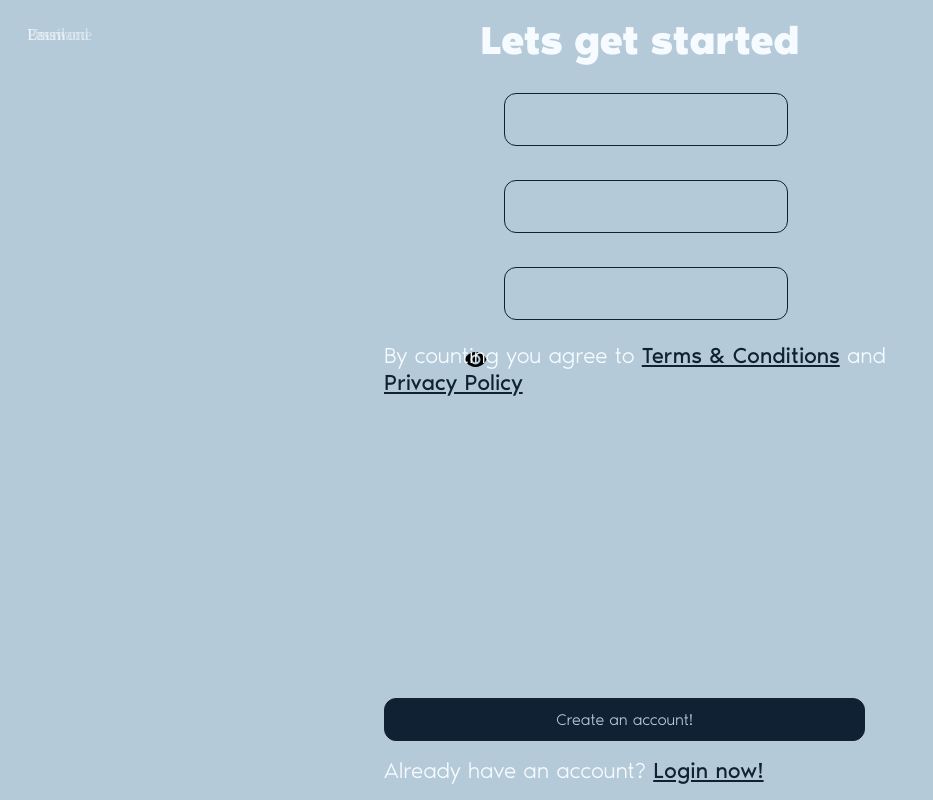
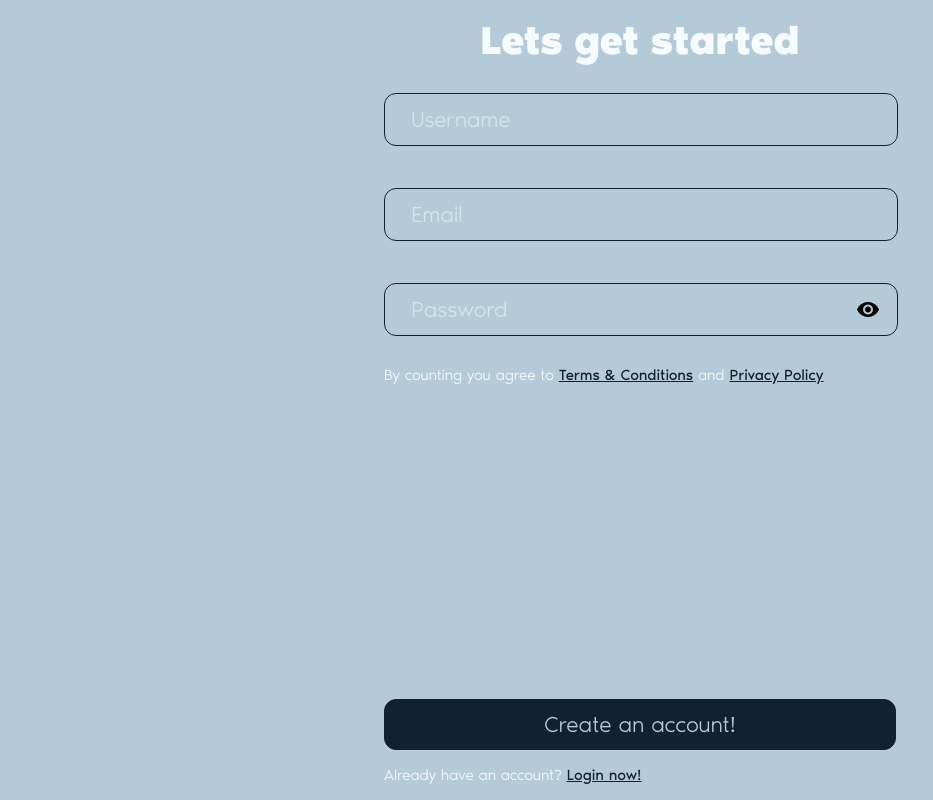
Before and after one commit to PillowPowa/jwt-authorization, a React (Create React App) app in the folder client/: page /registration in a window 1280 px wide. Shown: the whole page, without its empty margins (0-933 px from the left). Built offline with nearby package versions, Linux system fonts and the light colour scheme.

Commit message:
styles microfix & code readable

```diff
--- a/client/src/components/Popup/Layout/styles.module.css
+++ b/client/src/components/Popup/Layout/styles.module.css
@@ -18,17 +18,17 @@
   border-radius: 1.5vh;
   background-color: var(--white);
   min-height: 10vh;
-  width: 20vw;
+  min-width: 20vw;
 }
 
 @media (max-width: 1200px) {
   .content {
-    width: 40vw;
+    min-width: 40vw;
   }
 }
 
 @media (max-width: 600px) {
   .content {
-    width: 60vw;
+    min-width: 60vw;
   }
 }
--- a/client/src/components/ui/Button/FormButton.tsx
+++ b/client/src/components/ui/Button/FormButton.tsx
@@ -3,14 +3,14 @@ import styles from "./styles.module.css";
 type ButtonComponentProps = {
 	children: string;
 	filled?: boolean;
-	className: string;
+	className?: string;
 	isLoading?: boolean;
 } & React.ButtonHTMLAttributes<HTMLButtonElement>
 
 export const FormButton = ({
 	children,
 	filled,
-	className,
+	className = "form-component",
 	isLoading,
 	...props
 }: ButtonComponentProps) => {
--- a/client/src/components/ui/Button/styles.module.css
+++ b/client/src/components/ui/Button/styles.module.css
@@ -1,7 +1,7 @@
 .button {
-  width: 94%;
+  width: inherit;
 
-  margin: 1rem 0 0 0;
+  margin: 0;
   border: 1.5px var(--primary) solid;
   border-radius: 1.5vh;
 
--- a/client/src/components/ui/Input/FormInput.tsx
+++ b/client/src/components/ui/Input/FormInput.tsx
@@ -3,13 +3,13 @@ import styles from "./styles.module.css";
 
 type InputComponentProps = {
 	children: string;
-	className: string;
+	className?: string;
 	errors?: string;
 } & React.InputHTMLAttributes<HTMLInputElement>;
 
 export const FormInput = ({
 	children,
-	className,
+	className = "form-component",
 	errors,
 	type,
 	...props
--- a/client/src/components/ui/Input/styles.module.css
+++ b/client/src/components/ui/Input/styles.module.css
@@ -1,6 +1,5 @@
-.input,
-.input:autofill {
-	width: 80%;
+.input {
+	width: calc(100% - 4rem);
 	height: 0%;
 
 	margin: .8rem 0 0 0;
@@ -11,7 +10,7 @@
 
 	color: var(--pale);
 	outline: none;
-	padding: 1.6rem 2rem 1.6rem 2rem;
+	padding: 1.6rem 2rem 1.6rem;
 	background: none;
 }
 
@@ -41,7 +40,6 @@
 }
 
 .error {
-	position: relative;
 	color: red;
 	font-size: .8rem;
 	width: inherit;
@@ -50,8 +48,8 @@
 
 .icon {
   position: absolute;
-  margin-left: -2.5rem;
-  margin-top: 1.7rem;
+ 	left: calc(100% - 2.5rem);
+  top: 1.7rem;
 	color: var(--dark);
 	cursor: pointer;
 }
--- a/client/src/pages/Authorization.css
+++ b/client/src/pages/Authorization.css
@@ -95,6 +95,7 @@ a {
 
 @keyframes image-in {
 	0% {
+		border-radius: 40%;
 		width: 0;
 	}
 	100% {
@@ -121,7 +122,7 @@ a {
 .form-component {
 	position: relative;
 	font-family: NoirPro-Light;
-	width: 26vw;
+	width: 24vw;
 	font-size: 1.4rem;
 }
 
```
